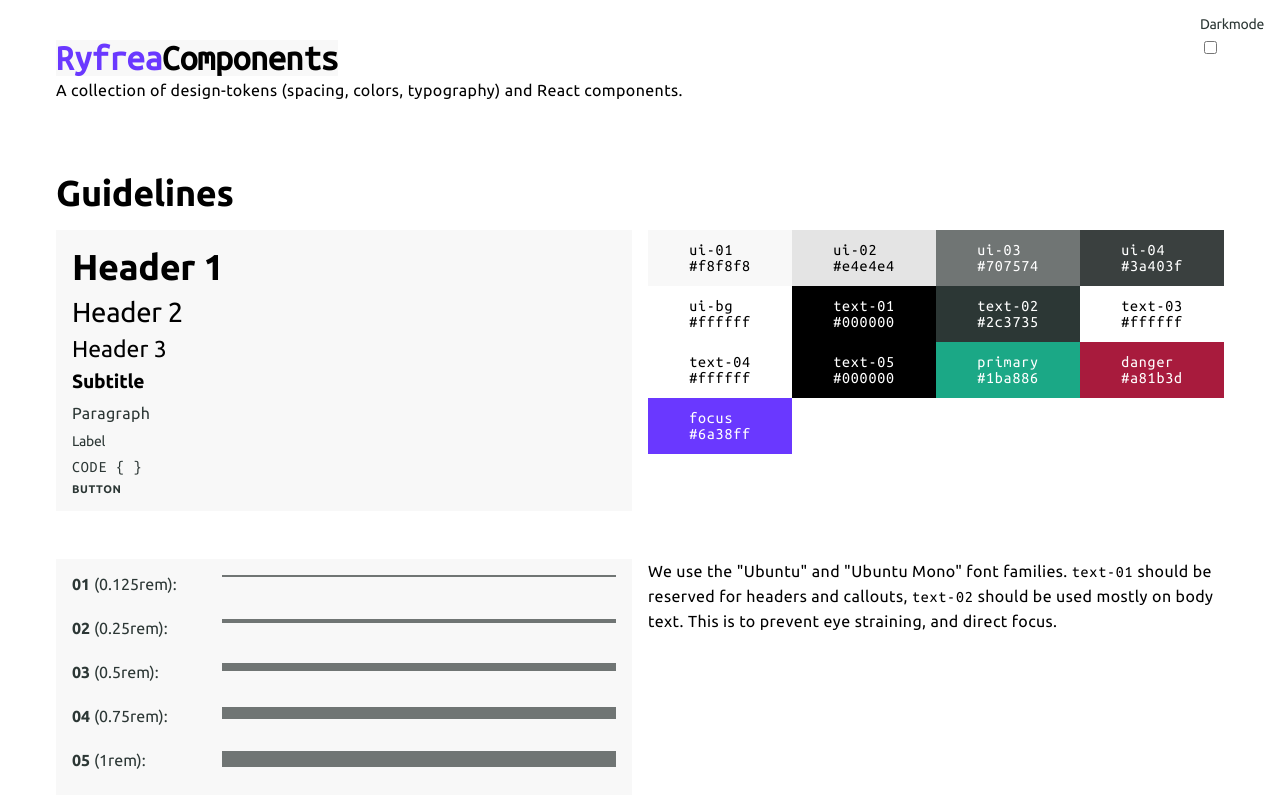
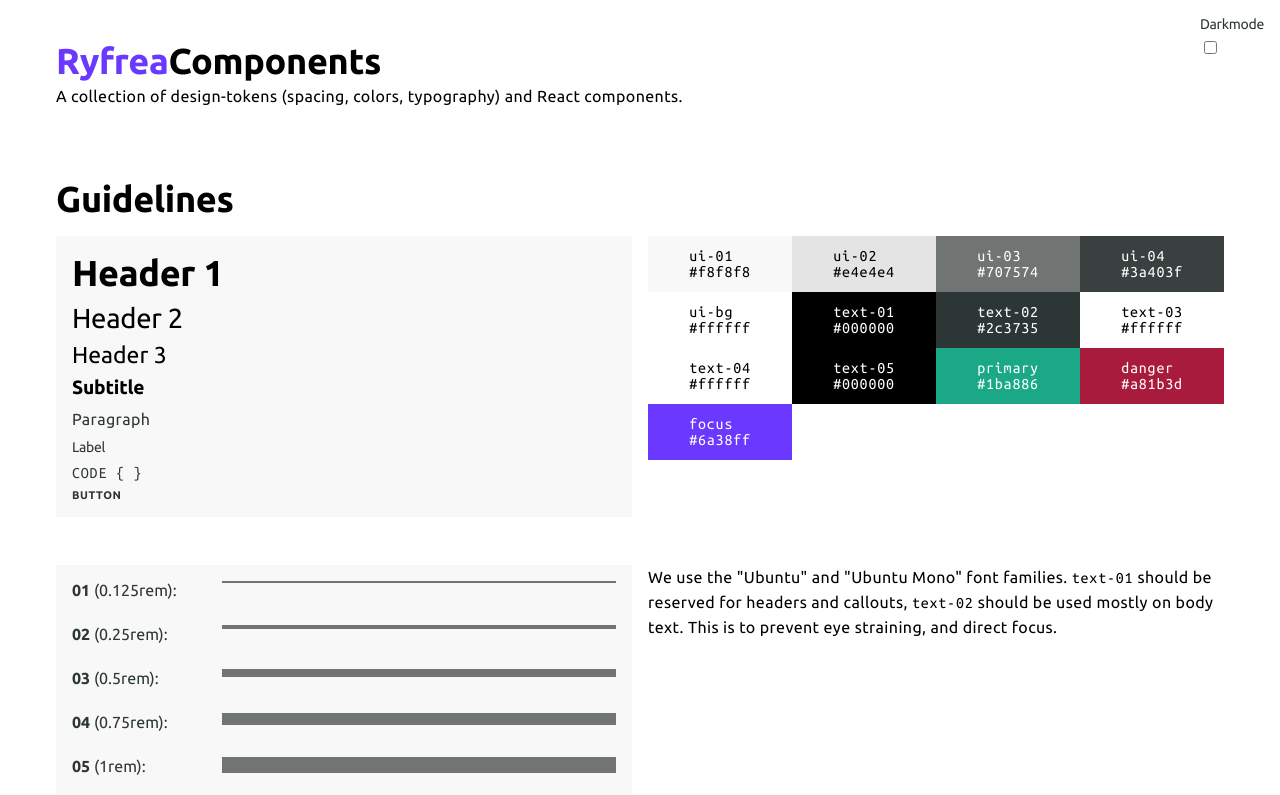
Before and after one commit to ryfylke-react-as/design, a React (Create React App) app: page / in a window 1280 px wide. Shown: the top 795 px of the page. Built offline with nearby package versions, Linux system fonts and the light colour scheme.

Commit message:
chore: Removed monospace title

```diff
--- a/src/App.tsx
+++ b/src/App.tsx
@@ -43,15 +43,7 @@ function App() {
           />
         </LabelGroup>
       </div>
-      <Header
-        order={1}
-        id="top"
-        style={{
-          fontFamily: `"Ubuntu Mono"`,
-          width: "min-content",
-          background: "var(--c-ui-01)",
-        }}
-      >
+      <Header order={1} id="top">
         <span style={{ color: "var(--c-focus)" }}>Ryfrea</span>
         Components
       </Header>
```
